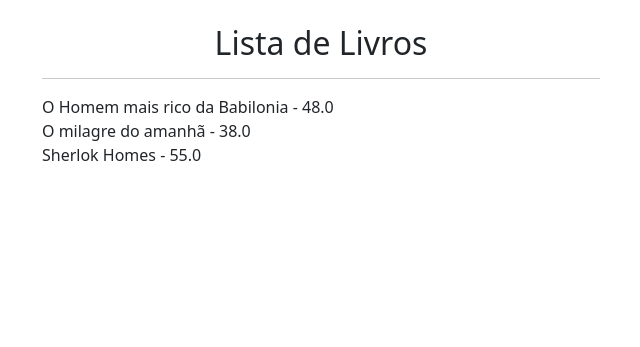
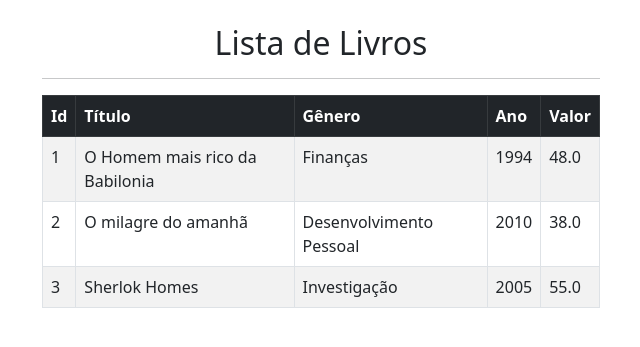
Before and after one commit to AngeloSouza1/Python-Estudo, a Django app: page / in a window 1280 px wide. Shown: the part 56-403 px from the top of the page, without its empty margins (319-959 px from the left). Run offline with Django 5.2, Linux system fonts and the light colour scheme; a user stored in the database is signed in; data comes from the database, SQL or seed files in the repository; both versions use the stored data as it was after the commit.

Commit message:
feat: Estruturando as Informações numa Tabela

```diff
--- a/Django/livraria/templates/home.html
+++ b/Django/livraria/templates/home.html
@@ -5,11 +5,30 @@
     {% if user.is_authenticated %}
     <h2 class="text-center">Lista de Livros</h2>
     <hr>
-    {% if books %}
-        {% for book in books %}
-            {{book}}</br>
-        {% endfor %}
-    {% endif %}
+    <table class="table table-striped table-bordered table-hover">
+        <thead class="table-dark">
+            <tr>
+                <th>Id</th>
+                <th>Título</th>
+                <th>Gênero</th>
+                <th>Ano</th>
+                <th>Valor</th>
+            </tr>
+        </thead>
+        <tbody>
+            {% if books %}
+                {% for book in books %}
+                    <tr>
+                        <td>{{ book.id }}</td>
+                        <td>{{ book.title }}</td>
+                        <td>{{ book.genre }}</td>
+                        <td>{{ book.year }}</td>
+                        <td>{{ book.value }}</td>
+                {% endfor %}
+            {% endif %}
+                    </tr>
+        </tbody>
+    </table>
     {% else %}
     <h2 class="text-center">Login</h2>
     <hr>
```
Also changed, not shown: Django/db.sqlite3.
